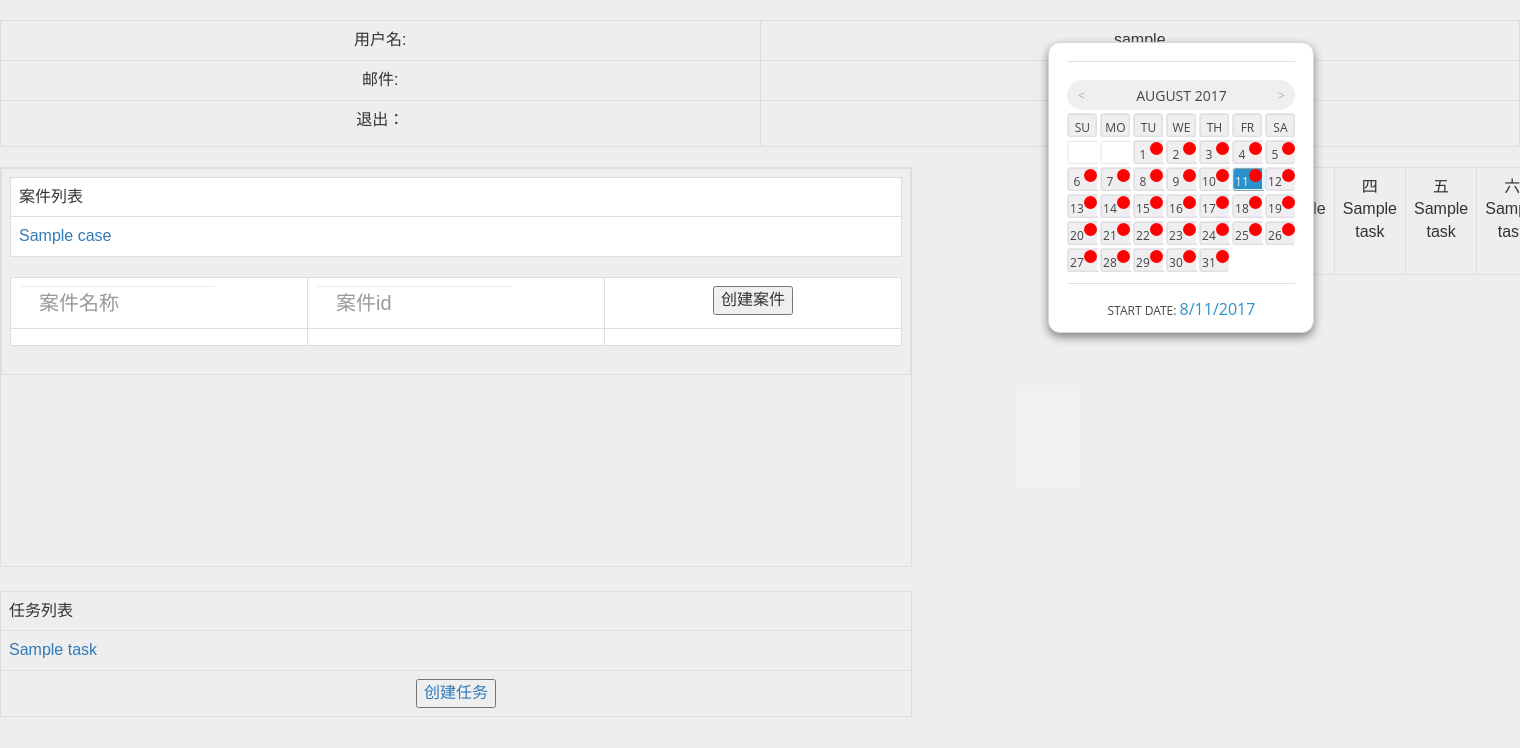
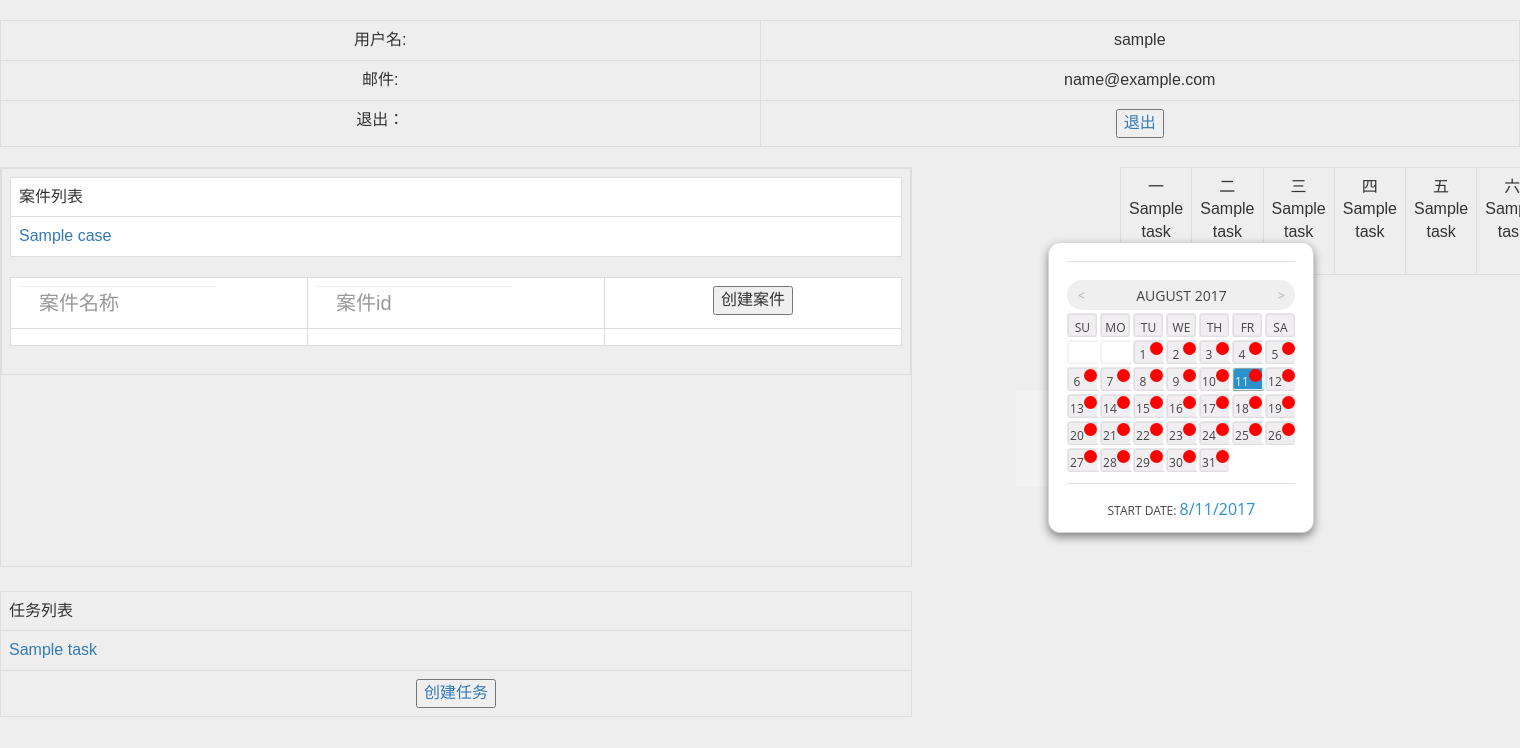
Before and after one commit to gzm1997/law, a Flask app: template templates/index.html in a window 1520 px wide; the page is wider, and only the part inside the window is pictured. Shown: the part 52-800 px from the top of that part. Run offline with Flask 2, Linux system fonts and the light colour scheme; the template is opened without the code that fills it: most values are stand-ins (such as "Sample title", 1, 10 or a date in 2020); some libraries are stand-ins or nearby versions.

Commit message:
fix some where

```diff
--- a/static/css/calender.css
+++ b/static/css/calender.css
@@ -22,7 +22,7 @@ select {
   -webkit-box-sizing: border-box;
   box-sizing: border-box;
   position: fixed !important;
-  bottom: 400px;
+  bottom: 200px;
   z-index: 9999;
   font-size: 12px;
   color: #444444;
```
